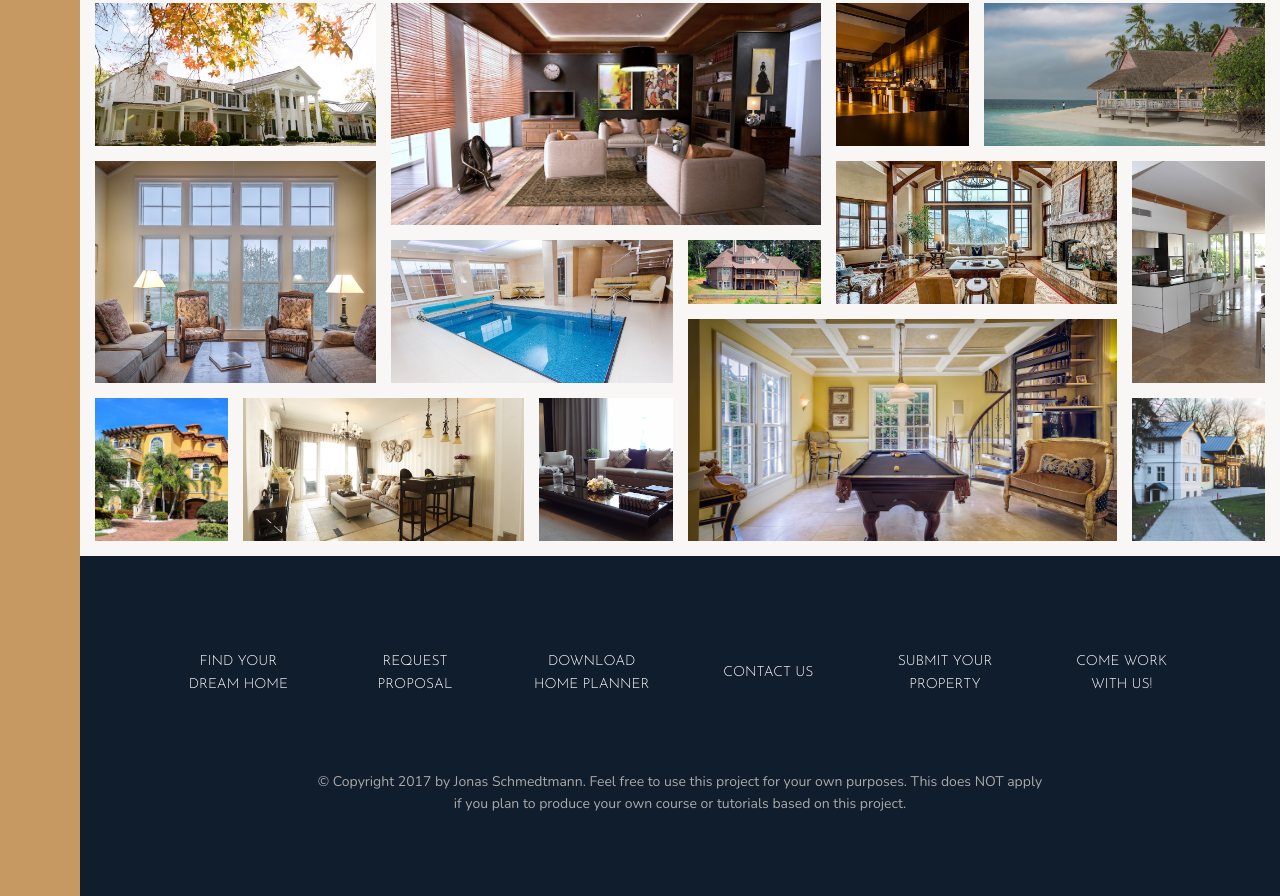
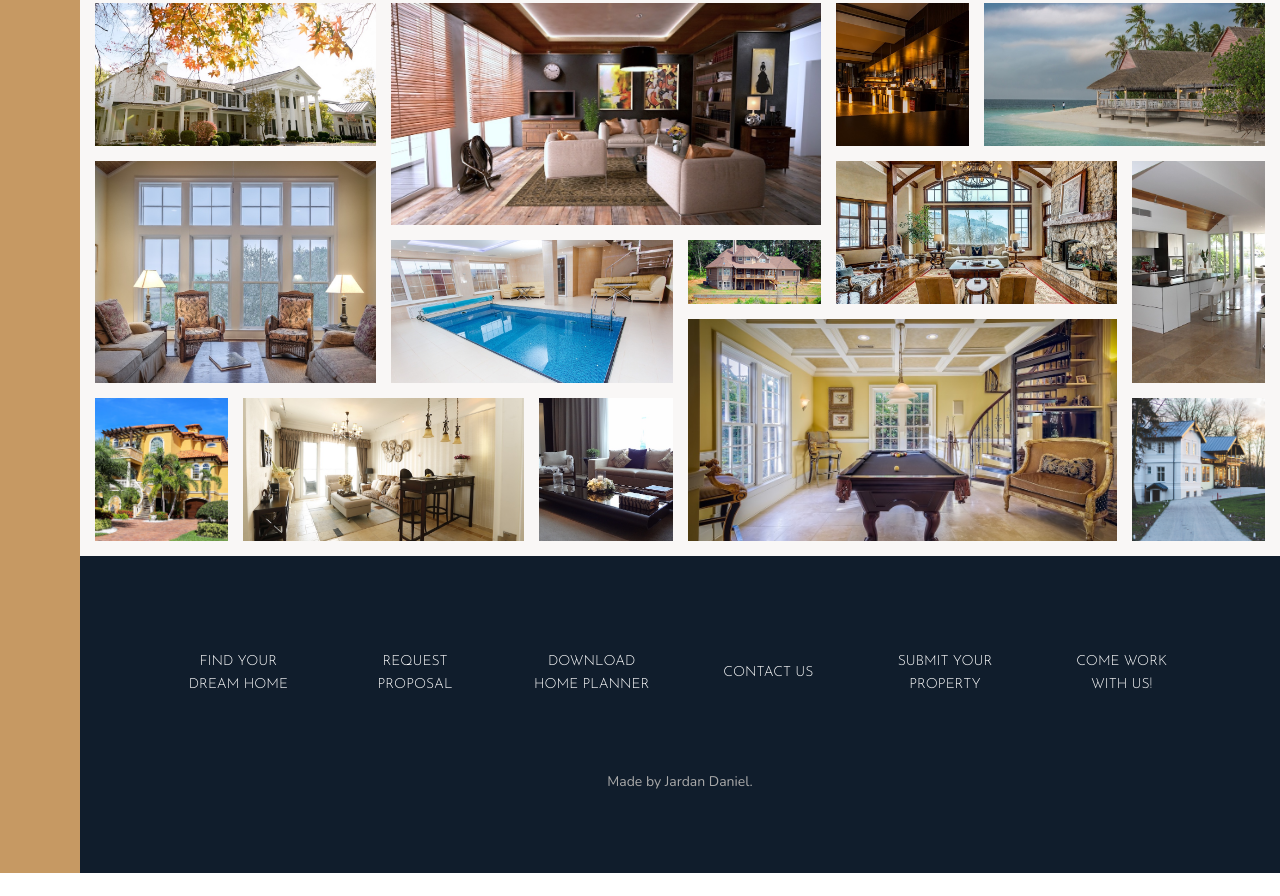
Before and after one commit to danyk333/Nexter, a website: page index.html in a window 1280 px wide. Shown: the part 3084-3980 px from the top of the page. After the commit the page ends 3957 px from the top, so only its background shows below. Drawn offline with nearby package versions, Linux system fonts and the light colour scheme.

Commit message:
Add files via upload

```diff
--- a/index.html
+++ b/index.html
@@ -348,7 +348,7 @@
                     <li class="nav__item"><a href="#" class="nav__link">Come work with us!</a></li>
             </ul>
             <p class="copyright">
-                &copy; Copyright 2017 by Jonas Schmedtmann. Feel free to use this project for your own purposes. This does NOT apply if you plan to produce your own course or tutorials based on this project.
+              Made by Jardan Daniel.
             </p>
         </footer>
     </body>
```
